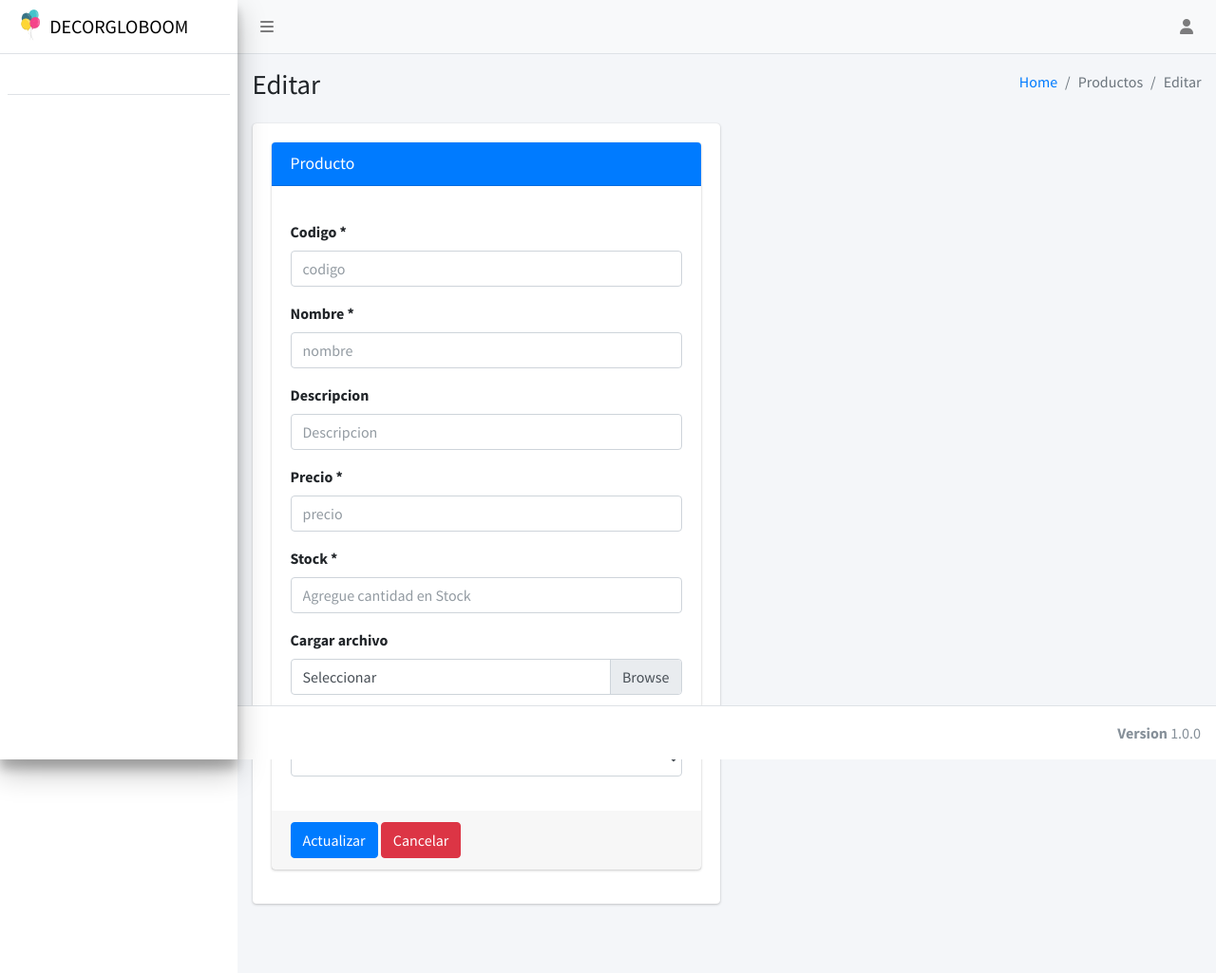
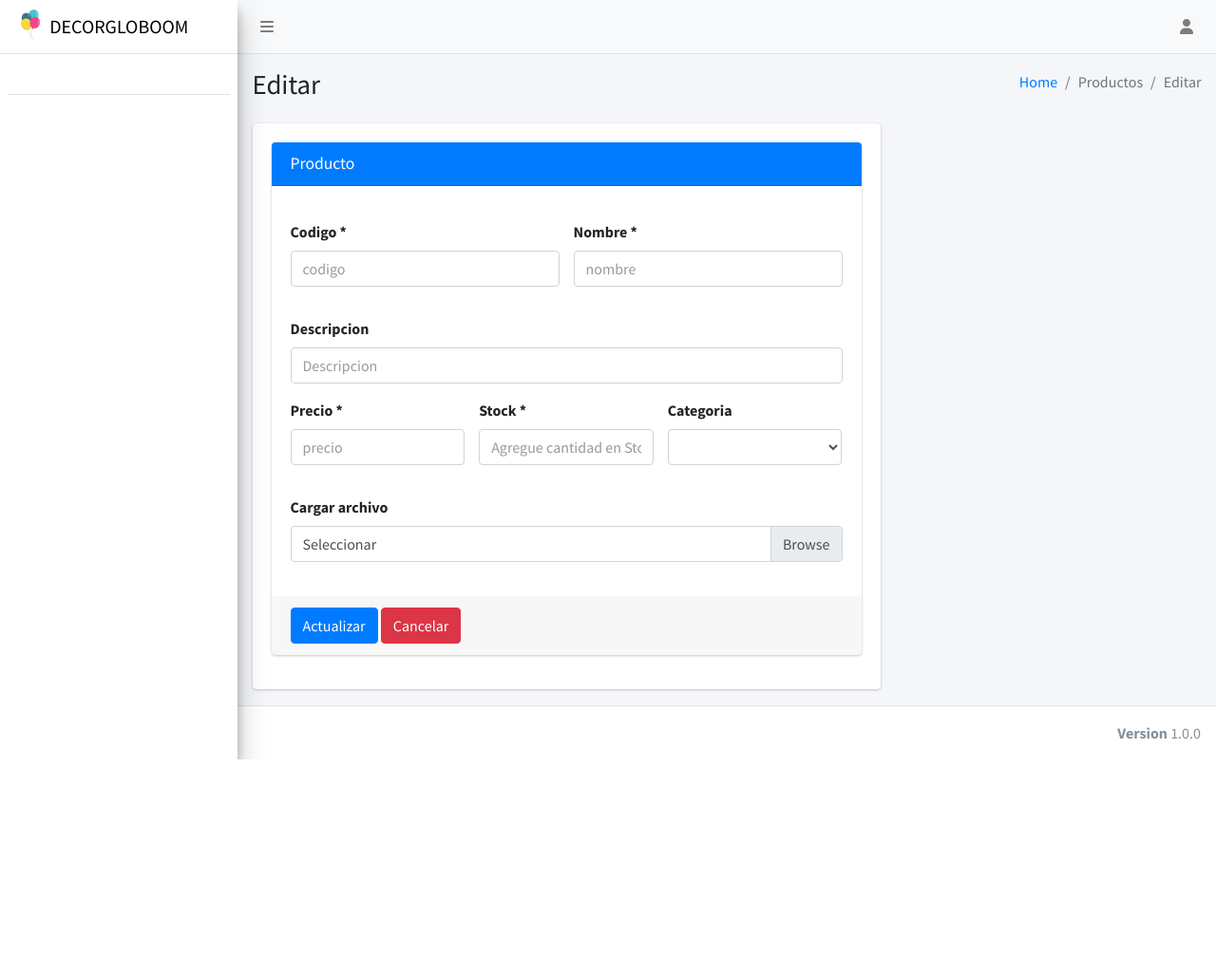
Before and after one commit to aspeti/decorgloboom, a CodeIgniter app: page /decorgloboom/index.php/productos/edit/1 in a window 1280 px wide. Shown: the whole page at 95% size. After the commit the page ends 800 px from the top, so only its background shows below. Run offline with CodeIgniter, Linux system fonts and the light colour scheme; data that the repository does not hold is empty; some libraries are stand-ins or nearby versions.

Commit message:
Task008 edited from edit producto

```diff
--- a/application/views/admin/productos/edit.php
+++ b/application/views/admin/productos/edit.php
@@ -21,7 +21,7 @@
     <section class="content">
       <div class="container-fluid">
         <div class="row">
-          <div class="col-6">
+          <div class="col-8">
 
             <div class="card">
               <!-- /.card-header -->
@@ -49,46 +49,39 @@
                   <div class="form-group">
                     <input type="hidden" name="idProducto" value="<?php echo $producto->id_producto; ?>">
                   </div>
-                  <div class="form-group">
+                  <div class="form-group row">
+                    <div class="form-group col-md-6">
                       <label for="codigo">Codigo *</label>
                       <input type="text" class="form-control <?php echo !empty(form_error("codigo")) ? 'is-invalid':' ';?>" placeholder="codigo" id="codigo" name="codigo"
                               value="<?php echo !empty(form_error("codigo")) ? set_value("codigo") : $producto->codigo; ?>">
                       <?php echo form_error("codigo","<span class='help-block'>","</span>")?>
                     </div>
-                  <div class="form-group">
+                    <div class="form-group col-md-6">
                       <label for="nombre">Nombre *</label>
                       <input type="text" class="form-control <?php echo !empty(form_error("nombre")) ? 'is-invalid':'';?>" placeholder="nombre" id="nombre" name="nombre"
                         value="<?php echo !empty(form_error("nombre")) ? set_value("nombre") : $producto->nombre; ?>">
                       <?php echo form_error("nombre","<span class='help-block'>","</span>")?>
                     </div>
+                  </div>
                   <div class="form-group">
                     <label for="descripcion">Descripcion</label>
                     <input type="text" class="form-control" placeholder="Descripcion" name="descripcion" value="<?php echo $producto->descripcion; ?>">
                   </div>
-                  <div class="form-group">
+                  <div class="form-group row">
+                    <div class="form-group col-md-4">
                       <label for="precio">Precio *</label>
                       <input type="text" class="form-control <?php echo !empty(form_error("precio")) ? 'is-invalid':'';?>" placeholder="precio" id="precio" name="precio"
                       value="<?php echo !empty(form_error("precio")) ? set_value("precio") : $producto->precio; ?>">
                       <?php echo form_error("precio","<span class='help-block'>","</span>")?>
                     </div>
 
-                  <div class="form-group">
+                    <div class="form-group  col-md-4">
                       <label for="stock">Stock *</label>
                       <input type="text" class="form-control <?php echo !empty(form_error("stock")) ? 'is-invalid':'';?>" placeholder="Agregue cantidad en Stock" id="stock" name="stock"
                       value="<?php echo !empty(form_error("stock")) ? set_value("stock") : $producto->stock; ?>">
                       <?php echo form_error("stock","<span class='help-block'>","</span>")?>
                     </div>
-                  <div class="form-group">
-                    <label for="exampleInputFile">Cargar archivo</label>
-                    <div class="input-group">
-                      <div class="custom-file">
-                        <input type="file" class="custom-file-input" id="exampleInputFile" name="customFile">
-                        <label class="custom-file-label" for="exampleInputFile">Seleccionar</label>
-                      </div>
-                    </div>
-                  </div>
-
-                  <div class="form-group">
+                    <div class="form-group  col-md-4">
                       <label for="idCategoria">Categoria</label>
                       <select type="text" class="form-control" placeholder="categoria" name="idCategoria">
                         <?php foreach($categorias as $categoria):?>
@@ -100,6 +93,18 @@
                         <?php endforeach?>
                       </select>
                     </div>
+                  </div>
+                  <div class="form-group ">
+                    <label for="exampleInputFile">Cargar archivo</label>
+                    <div class="input-group">
+                      <div class="custom-file">
+                        <input type="file" class="custom-file-input" id="exampleInputFile" name="customFile">
+                        <label class="custom-file-label" for="exampleInputFile">Seleccionar</label>
+                      </div>
+                    </div>
+                  </div>
+
+
                 </div>
                 <!-- /.card-body -->
                 <div class="card-footer">
```
Lines whose indentation alone changed are shown as unchanged.
